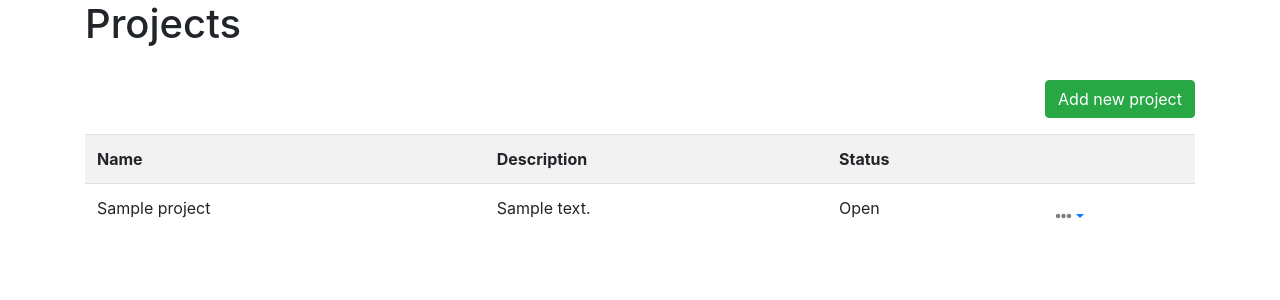
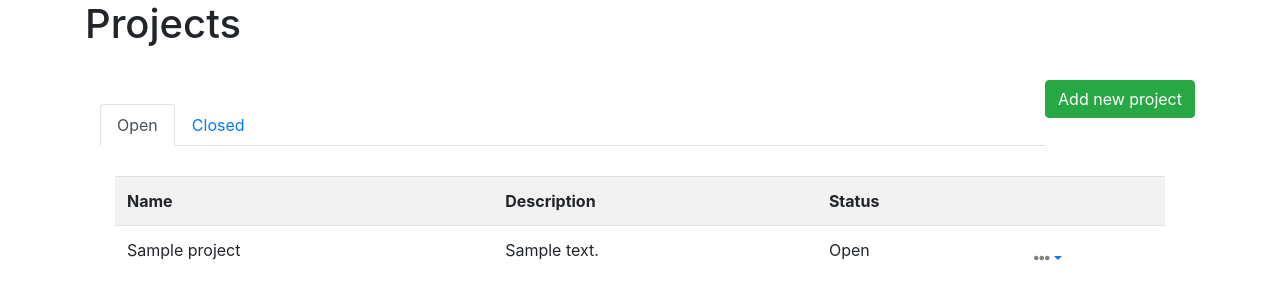
Before and after one commit to AndjelaCickovic/UKS, a Django app: page /projects/ in a window 1280 px wide. Shown: the part 56-356 px from the top of the page. Run offline with Django 3.2, Linux system fonts and the light colour scheme; tables that the repository leaves empty hold one stand-in row (values such as "Sample post"); some libraries are stand-ins or nearby versions.

Commit message:
Separated open and closed projects in tabs

```diff
--- a/uks_project/projects_app/views.py
+++ b/uks_project/projects_app/views.py
@@ -1,4 +1,4 @@
-from django.shortcuts import render
+from django.shortcuts import render, redirect
 from django.http import HttpResponse
 from projects_app.models import Project, Column
 from projects_app.forms import ProjectForm
@@ -39,7 +39,7 @@ def close_project(request,project_id):
     project.save()
     projects = Project.objects.all().order_by('id')
 
-    return render(request,'projects_app/main.html',{'projects': projects})
+    return redirect('/projects')
 
 def reopen_project(request,project_id):
     try:
@@ -50,4 +50,4 @@ def reopen_project(request,project_id):
     project.save()
     projects = Project.objects.all().order_by('id')
 
-    return render(request,'projects_app/main.html',{'projects': projects})
+    return redirect('/projects')
--- a/uks_project/templates/projects_app/main.html
+++ b/uks_project/templates/projects_app/main.html
@@ -5,6 +5,53 @@
 <br>
  <a class="btn btn-success" style="float:right" href="/projects/new/" role="button">Add new project</a>
  <br>
+<div class="container">
+    <ul class="nav nav-tabs">
+    <li class="nav-item">
+      <a class="nav-link active" data-toggle="tab" href="#open">Open</a>
+    </li>
+    <li class="nav-item">
+      <a class="nav-link" data-toggle="tab" href="#closed">Closed</a>
+    </li>
+    </ul>
+
+    <div class="tab-content">
+    <div class="tab-pane container active" id="open">
+{% if projects %}
+    <table class="table table-striped" style="margin-top: 30px">
+        <tr>
+            <th>Name</th>
+            <th>Description</td>
+            <th>Status</th>
+            <th></th>
+        </tr>
+        {% for project in projects %}
+         {% ifequal project.status "Open" %}
+            <tr>
+                <td>{{ project.name }}</td>
+                <td>{{ project.description }}</td>
+                <td>{{ project.status }}</td>
+                <td>
+                    <ul class="navbar-nav ml-auto">
+                        <li class="nav-item dropdown">
+                            <a class="nav-link dropdown-toggle" href="#" id="navbarDropdown" role="button" data-toggle="dropdown" aria-haspopup="true" aria-expanded="false"><i class="fas fa-ellipsis-h"></i></a>
+                            <div class="dropdown-menu" aria-labelledby="navbarDropdown">
+                                <a class="dropdown-item" href="/projects/close/{{project.id}}">Close</a>
+                                <a class="dropdown-item" href="#">Edit</a>
+                                <a class="dropdown-item" href="{% url 'users:user_logout' %}">Delete</a>
+                            </div>
+                        </li>
+                    </ul>
+                </td>
+            </tr>
+        {% endifequal %}
+        {% endfor %}
+    </table>
+    {% else %}
+    <h3>You don't have any project </h3>
+    {% endif %}
+    </div>
+    <div class="tab-pane container fade" id="closed">
     {% if projects %}
     <table class="table table-striped" style="margin-top: 30px">
         <tr>
@@ -14,6 +61,7 @@
             <th></th>
         </tr>
         {% for project in projects %}
+        {% ifequal project.status "Closed" %}
             <tr>
                 <td>{{ project.name }}</td>
                 <td>{{ project.description }}</td>
@@ -23,11 +71,7 @@
                         <li class="nav-item dropdown">
                             <a class="nav-link dropdown-toggle" href="#" id="navbarDropdown" role="button" data-toggle="dropdown" aria-haspopup="true" aria-expanded="false"><i class="fas fa-ellipsis-h"></i></a>
                             <div class="dropdown-menu" aria-labelledby="navbarDropdown">
-                                {% ifequal project.status "Open" %}
-                                    <a class="dropdown-item" href="/projects/close/{{project.id}}">Close</a>
-                                {% else %}
-                                    <a class="dropdown-item" href="/projects/reopen/{{project.id}}">Reopen</a>
-                                {% endifequal %}
+                                <a class="dropdown-item" href="/projects/reopen/{{project.id}}">Reopen</a>
                                 <a class="dropdown-item" href="#">Edit</a>
                                 <a class="dropdown-item" href="{% url 'users:user_logout' %}">Delete</a>
                             </div>
@@ -35,9 +79,15 @@
                     </ul>
                 </td>
             </tr>
+        {% endifequal %}
         {% endfor %}
     </table>
     {% else %}
     <h3>You don't have any project </h3>
     {% endif %}
+    </div>
+    </div>
+
+  </div>
+
 {% endblock %}
```
